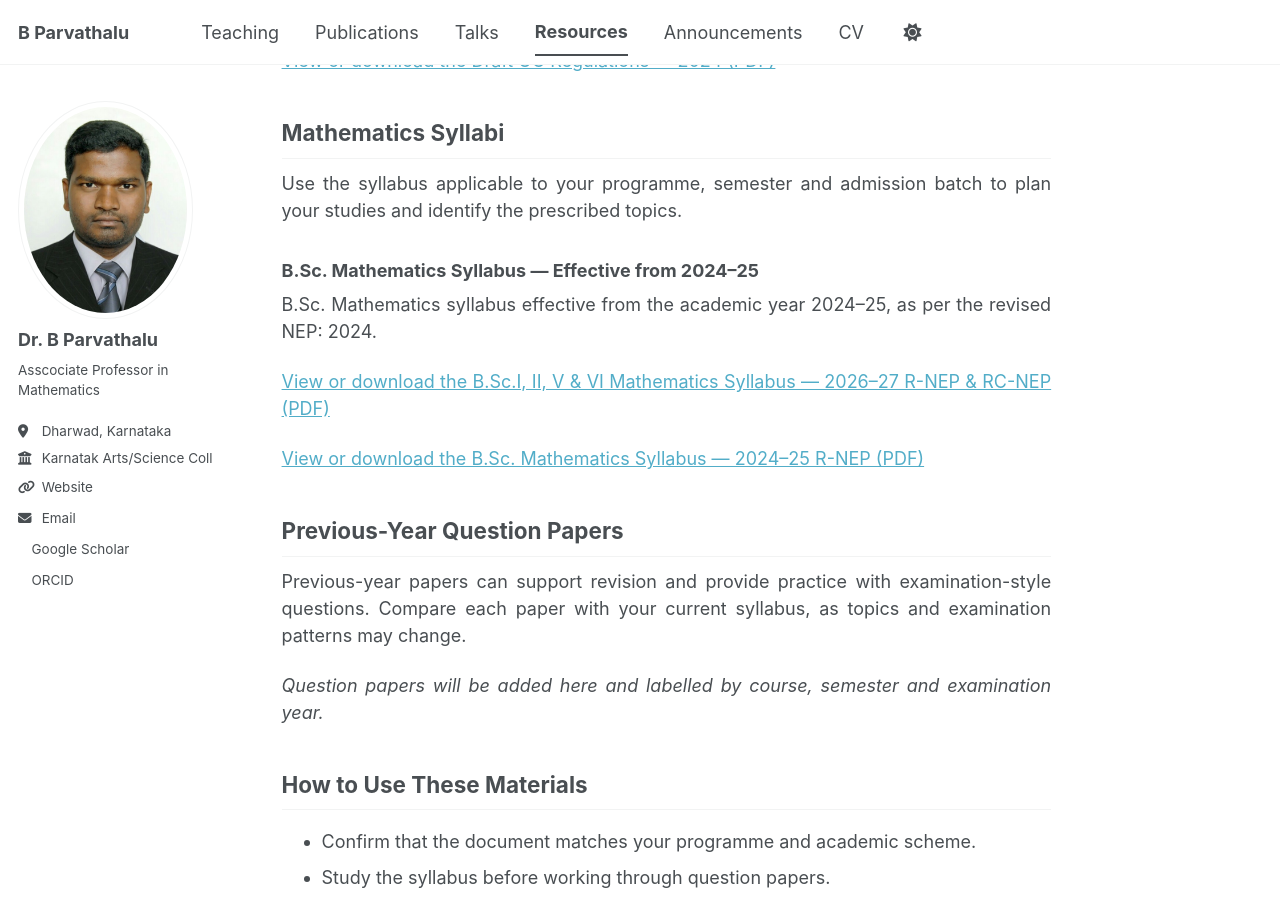
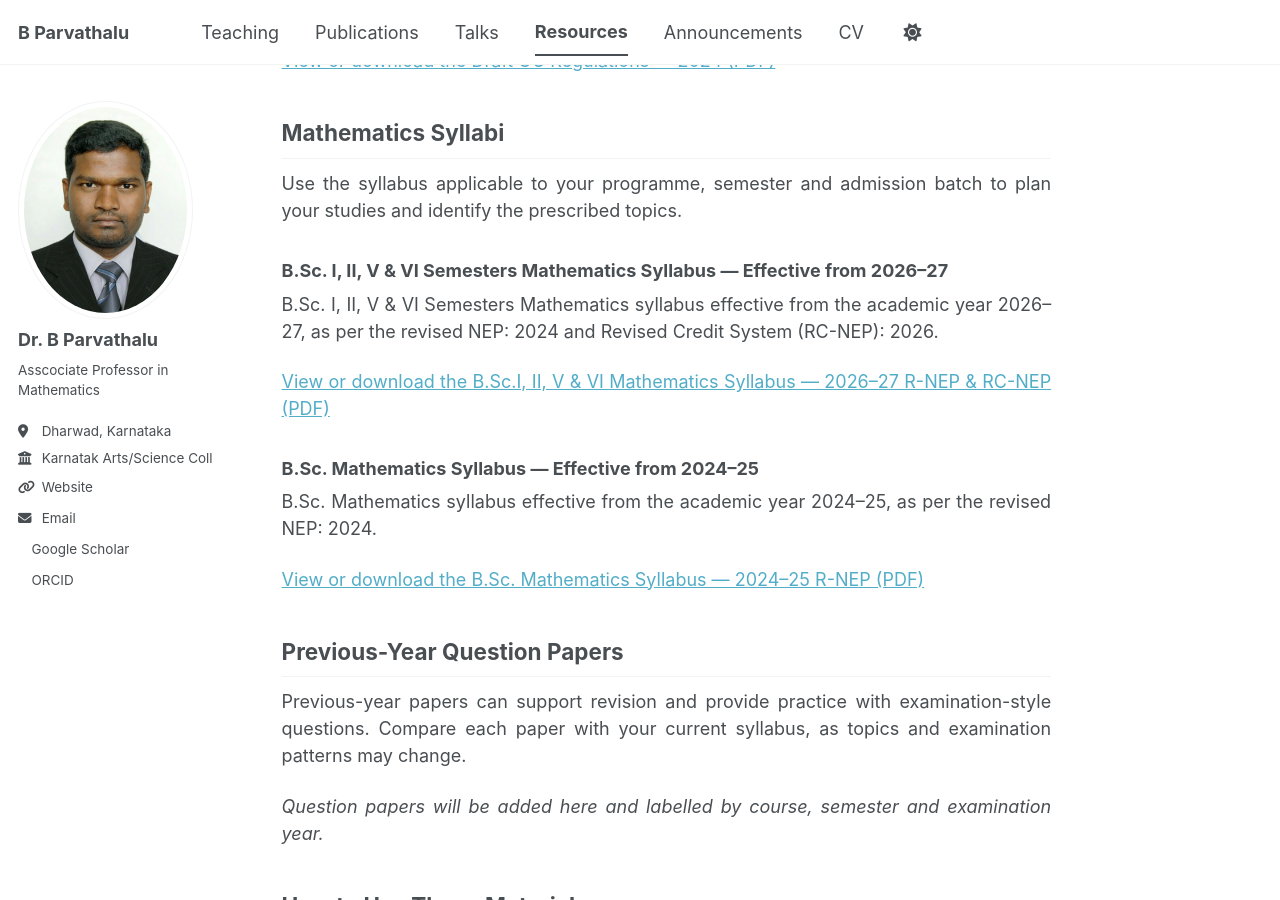
Before and after one commit to drbp-kcd/drbp-kcd.github.io, a Jekyll site: the page built from _resources/karnatak-university.md, in a window 1280 px wide and 900 px high, scrolled down 629 px. Built offline with Jekyll 4.4.1, drawn with Linux system fonts in a browser that asks for light colours; a style sheet for code colours, icons or effects is not loaded.

Commit message:
Update karnatak-university.md

```diff
--- a/_resources/karnatak-university.md
+++ b/_resources/karnatak-university.md
@@ -32,12 +32,17 @@ Draft regulations governing three-year undergraduate programmes at Karnatak Univ
 
 Use the syllabus applicable to your programme, semester and admission batch to plan your studies and identify the prescribed topics.
 
+### B.Sc. I, II, V & VI Semesters Mathematics Syllabus — Effective from 2026–27
+
+B.Sc. I, II, V & VI Semesters Mathematics syllabus effective from the academic year
+2026–27, as per the revised NEP: 2024 and Revised Credit System (RC-NEP): 2026.
+
+[View or download the B.Sc.I, II, V & VI Mathematics Syllabus — 2026–27 R-NEP & RC-NEP (PDF)]({{ '/files/resources/KUD/bsc-I-V-mathematics-syllabus-2026-27' | relative_url }})
+
 ### B.Sc. Mathematics Syllabus — Effective from 2024–25
 
 B.Sc. Mathematics syllabus effective from the academic year
 2024–25, as per the revised NEP: 2024.
-
-[View or download the B.Sc.I, II, V & VI Mathematics Syllabus — 2026–27 R-NEP & RC-NEP (PDF)]({{ '/files/resources/KUD/bsc-I-V-mathematics-syllabus-2026-27' | relative_url }})
 
 [View or download the B.Sc. Mathematics Syllabus — 2024–25 R-NEP (PDF)]({{ '/files/resources/KUD/bsc-mathematics-syllabus-2024-25.pdf' | relative_url }})
 
```
